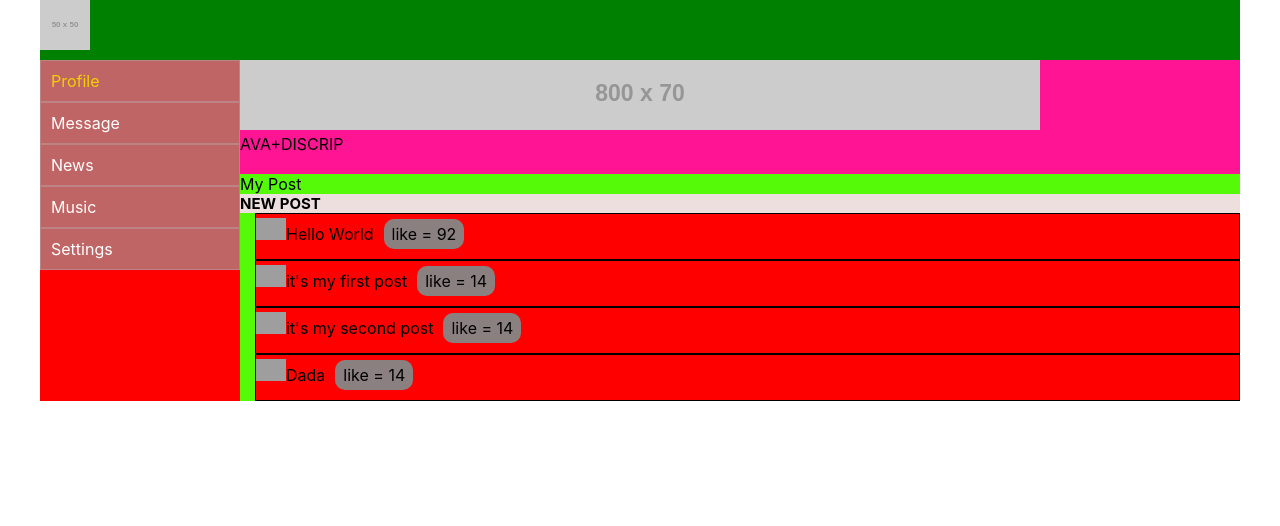
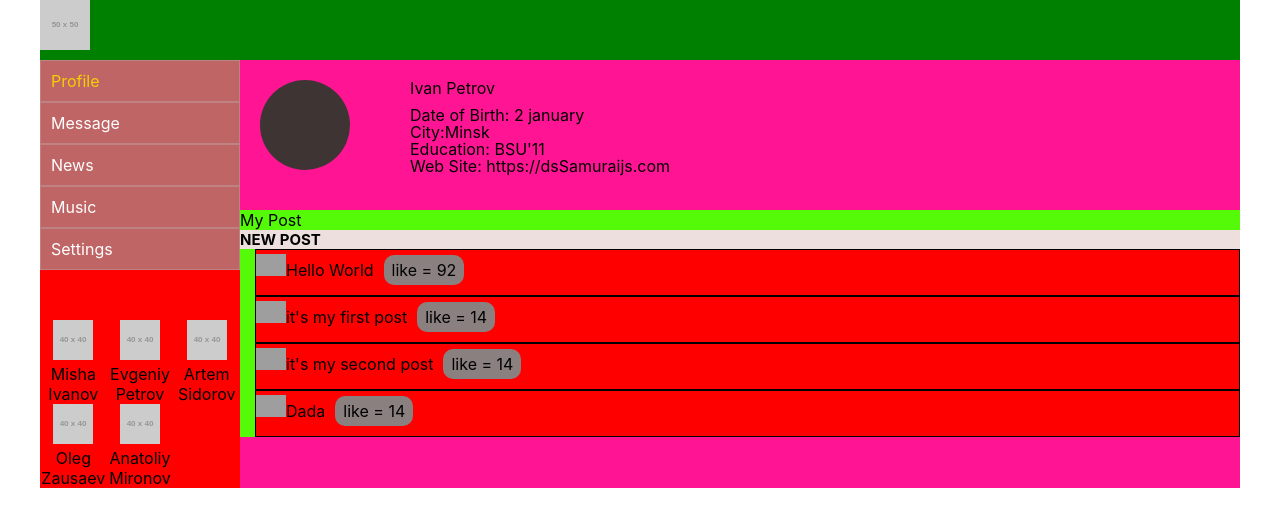
Before and after one commit to TuzovArtem/React-kamasutra, a React (Create React App) app: page /profile in a window 1280 px wide. Shown: the top 526 px of the page. Built offline with nearby package versions, Linux system fonts and the light colour scheme; grey boxes are pictures that could not be loaded.

Commit message:
add: friends block. 29

```diff
--- a/src/App.js
+++ b/src/App.js
@@ -10,12 +10,11 @@ import Settings from './Components/Settings/Settings';
 import { BrowserRouter, Route, Link } from "react-router-dom";
 
 const   App = (props) => {
-  console.log(props)
   return (
   <BrowserRouter>
     <div className='app-wrapper'>
       <Header />
-      <Navbar />
+      <Navbar friendsInfo = {props.state.friends} />
       <div className='app-wrapper-content'>
        <Route path='/dialogs'
         render = { ()=> <Dialogs
--- /dev/null
+++ b/src/Components/Navbar/Friends/Friends.jsx
@@ -0,0 +1,26 @@
+import  classes from './Friends.module.css';
+
+
+const Friends = (props) => {
+
+    let friendsInfo = props.friendsInfo.friendsInfo.friendsName.map( (elem) => (
+
+      <div className={classes.friends_item}>
+        <img src="https://via.placeholder.com/40x40" alt=""/>
+        <div className={classes.item_name}> {elem.name}</div>
+        <div className={classes.item_secondName}> {elem.secondName}</div>
+      </div>
+      )
+    );
+
+
+  return  (<div className={classes.friends}>
+
+          {friendsInfo}
+
+
+      </div>)
+}
+
+
+    export default Friends;
--- /dev/null
+++ b/src/Components/Navbar/Friends/Friends.module.css
@@ -0,0 +1,13 @@
+
+
+.friends{
+  margin: 0 auto;
+  display: grid;
+  grid-template-columns: repeat(3, 1fr);
+  margin-top: 50px;
+  max-width: 200px;
+}
+.friends_item{
+  word-wrap: break-word;
+  text-align: center;
+}
--- a/src/Components/Navbar/Navbar.jsx
+++ b/src/Components/Navbar/Navbar.jsx
@@ -1,9 +1,13 @@
 import  classes from './Navbar.module.css';
 import {NavLink} from "react-router-dom";
+import Friends from './Friends/Friends'
 
 
-  const Navbar = () => {
-    return(<nav className={classes.nav}>
+  const Navbar = (props) => {
+
+    return(
+    <div className={classes.nav}>
+      <nav >
         <div className={classes.item}>
           <NavLink to='/profile' activeClassName={classes.active}>
             Profile
@@ -33,8 +37,10 @@ import {NavLink} from "react-router-dom";
             Settings
             </NavLink>
         </div>
+    </nav>
 
-  </nav>);
+    <Friends friendsInfo={props}/>
+  </div>);
   }
 
   export default Navbar;
--- a/src/Components/Navbar/Navbar.module.css
+++ b/src/Components/Navbar/Navbar.module.css
@@ -20,3 +20,18 @@
 .item a.active{
   color: rgb(243, 207, 3);
 }
+
+
+
+
+.friends{
+  margin: 0 auto;
+  display: grid;
+  grid-template-columns: repeat(3, 1fr);
+  margin-top: 50px;
+  max-width: 200px;
+}
+.friends_item{
+  word-wrap: break-word;
+  text-align: center;
+}
--- a/src/Components/Profile/ProfileInfo/ProfileInfo.jsx
+++ b/src/Components/Profile/ProfileInfo/ProfileInfo.jsx
@@ -4,16 +4,23 @@ import s from './ProfileInfo.module.css';
 
 
 const ProfileInfo = () => {
-  return (<div className={s.content}>
-  <div>
-    <img  src='https://via.placeholder.com/800x70'/>
-  </div>
+  return (
+  <div className={s.content}>
+    <div className={s.profile_inner}>
+      <div className={s.avatar}>
+        <div className={s.background}></div>
+      </div>
 
-  <div>
-    AVA+DISCRIP
-  </div>
+      <div className = {s.discription}>
+        <div className={s.name}>Ivan Petrov</div>
+        <div className={s.birthDay}> Date of Birth: 2 january </div>
+        <div className={s.city}>City:Minsk </div>
+        <div className={s.Education}>Education: BSU'11 </div>
+        <div className={s.WebSite}>Web Site: https://dsSamuraijs.com </div>
 
-</div>);
+      </div>
+    </div>
+  </div>);
 }
 
 export default ProfileInfo;
--- a/src/Components/Profile/ProfileInfo/ProfileInfo.module.css
+++ b/src/Components/Profile/ProfileInfo/ProfileInfo.module.css
@@ -3,3 +3,27 @@
   background-color: deeppink;
   margin-bottom: 20px;
 }
+.profile_inner{
+  display: flex;
+}
+.avatar{
+  margin: 20px;
+  border-radius: 50%;
+  overflow: hidden;
+}
+.discription{
+  margin-left: 40px;
+  margin-top: 20px;
+}
+
+.background{
+  background-color:rgb(63, 52, 52);
+  width: 90px;
+  height: 90px;
+}
+.discription div{
+  line-height: 17px;
+}
+.name{
+  margin-bottom: 10px;
+}
--- a/src/redux/state.js
+++ b/src/redux/state.js
@@ -21,7 +21,16 @@ let state = {
       {id:2, message:'Hellow, how are you?',likeCount:1234},
       {id:3, message:'Hellow world!',likeCount:234},
     ]
-  }
+  },
+    friends:{
+      friendsName:[
+          {id:1, name:'Misha', secondName:'Ivanov'},
+          {id:2, name:'Evgeniy',secondName:'Petrov'},
+          {id:3, name:'Artem',secondName:'Sidorov'},
+          {id:4, name:'Oleg',secondName:'Zausaev'},
+          {id:5, name:'Anatoliy',secondName:'Mironov'},
+        ]
+    }
 }
 
 export default state;
```
Lines whose indentation alone changed are shown as unchanged.
